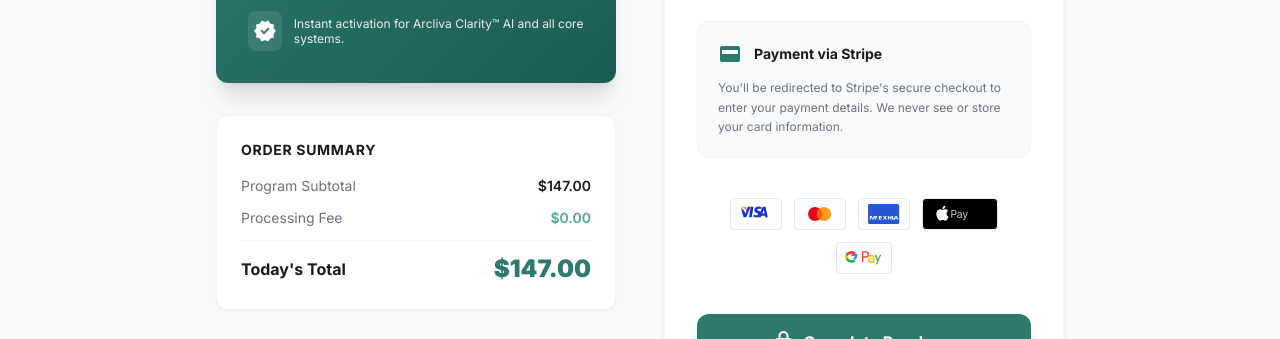
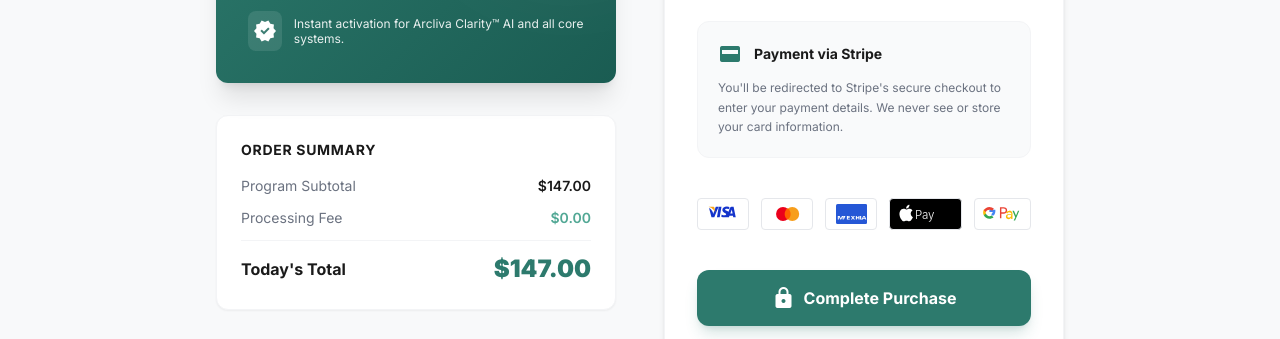
Before and after one commit to printistjr/arcliva-site, a website: page checkout.html in a window 1280 px wide. Shown: the part 402-741 px from the top of the page. Drawn offline with nearby package versions, Linux system fonts and the light colour scheme.

Commit message:
Fix Apple Pay icon size to match other payment icons

```diff
--- a/checkout.html
+++ b/checkout.html
@@ -232,8 +232,8 @@
     <svg viewBox="0 0 780 500" height="20" xmlns="http://www.w3.org/2000/svg"><rect width="780" height="500" rx="40" fill="#2557D6"/><path d="M156 197h-40l-39 91V197H28l-28 68-28-68H-75v91h26v-70l36 70h22l36-70v70h26V197zm68 0H152v91h72v-22h-46v-16h45v-21h-45v-11h46zm130 0h-30l-20 29-21-29h-31l36 46-36 45h30l21-30 21 30h31l-36-45zm49 0h-27v91h27v-34h39v34h27v-91h-27v34h-39zm153 69h-47v-69h-27v91h74zM600 197h-40l-39 91h27l7-19h50l7 19h28zm-37 53 15-41 16 41z" fill="#fff" transform="translate(120 100)"/></svg>
   </div>
   <!-- Apple Pay -->
-  <div class="h-8 px-3 flex items-center justify-center bg-black border border-gray-200 rounded" style="min-width:72px">
-    <svg viewBox="0 0 200 80" height="20" xmlns="http://www.w3.org/2000/svg">
+  <div class="h-8 px-2 flex items-center justify-center bg-black border border-gray-200 rounded" style="min-width:52px">
+    <svg viewBox="0 0 200 80" height="22" xmlns="http://www.w3.org/2000/svg">
       <!-- Apple logo -->
       <path d="M38.5 16.2c2.1-2.6 3.5-6.1 3.1-9.7-3 .1-6.7 2-8.8 4.6-1.9 2.2-3.6 5.8-3.2 9.2 3.4.3 6.8-1.7 8.9-4.1zm3.1 4.9c-4.9-.3-9.1 2.8-11.4 2.8-2.4 0-6-2.7-9.9-2.6-5.1.1-9.8 3-12.4 7.6-5.3 9.2-1.4 22.8 3.8 30.3 2.5 3.7 5.5 7.7 9.5 7.6 3.8-.1 5.2-2.5 9.8-2.5 4.6 0 5.9 2.5 9.9 2.4 4.1-.1 6.7-3.7 9.2-7.4 2.9-4.2 4.1-8.3 4.1-8.5-.1 0-7.9-3-8-12.1-.1-7.6 6.2-11.2 6.5-11.4-3.5-5.2-9-5.8-11.1-6z" fill="#fff"/>
       <!-- "Pay" text -->
```
